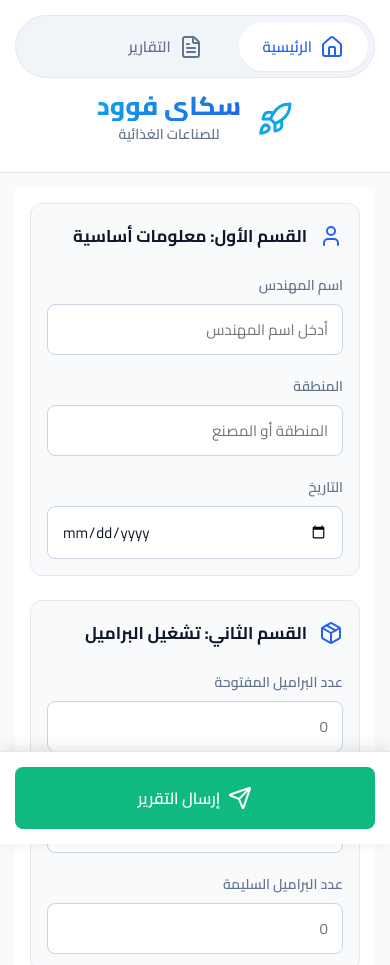
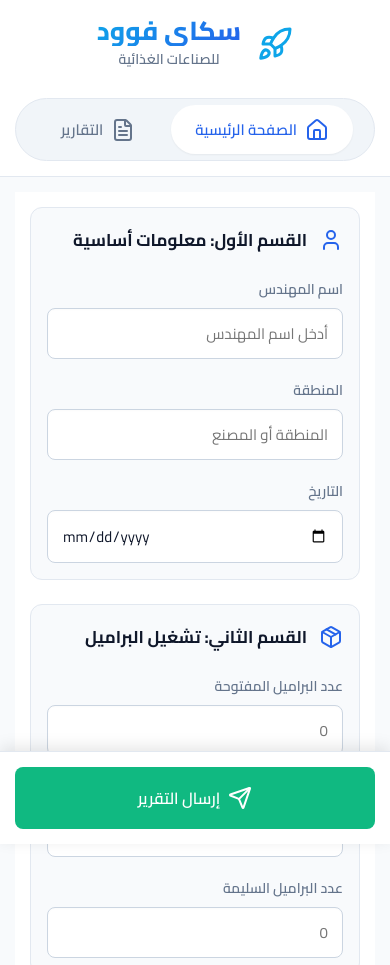
Before and after one commit to website-on/sky-food, a plain HTML site: page index.html in a window 390 px wide. Shown: the top 965 px of the page. Drawn offline with nearby package versions, Linux system fonts and the light colour scheme.

Commit message:
Add files via upload

```diff
--- a/index.html
+++ b/index.html
@@ -7,7 +7,7 @@
     <title>سكاي فوود</title>
     <link href="https://fonts.googleapis.com/css2?family=Cairo:wght@300;400;500;600;700;800&display=swap"
         rel="stylesheet">
-    <link rel="stylesheet" href="style.css?v=5">
+    <link rel="stylesheet" href="style.css?v=6">
     <script src="https://unpkg.com/lucide@latest"></script>
 </head>
 
@@ -24,7 +24,7 @@
             </div>
             <nav class="top-nav">
                 <a href="index.html" class="nav-item active">
-                    <i data-lucide="home"></i> الرئيسية
+                    <i data-lucide="home"></i> الصفحة الرئيسية
                 </a>
                 <a href="reports.html" class="nav-item">
                     <i data-lucide="file-text"></i> التقارير
--- a/style.css
+++ b/style.css
@@ -584,11 +584,17 @@
 
     .main-header {
         padding: 15px;
-        flex-direction: column-reverse;
-        align-items: stretch;
+        flex-direction: column;
+        align-items: center;
         text-align: center;
-        gap: 12px;
+        gap: 16px;
         border-bottom: 1px solid var(--border-color);
+    }
+
+    .top-nav {
+        flex-wrap: wrap;
+        width: 100%;
+        justify-content: center;
     }
 
     .logo-area {
```
Also changed, not shown: reports.html (+2 -2 lines).
